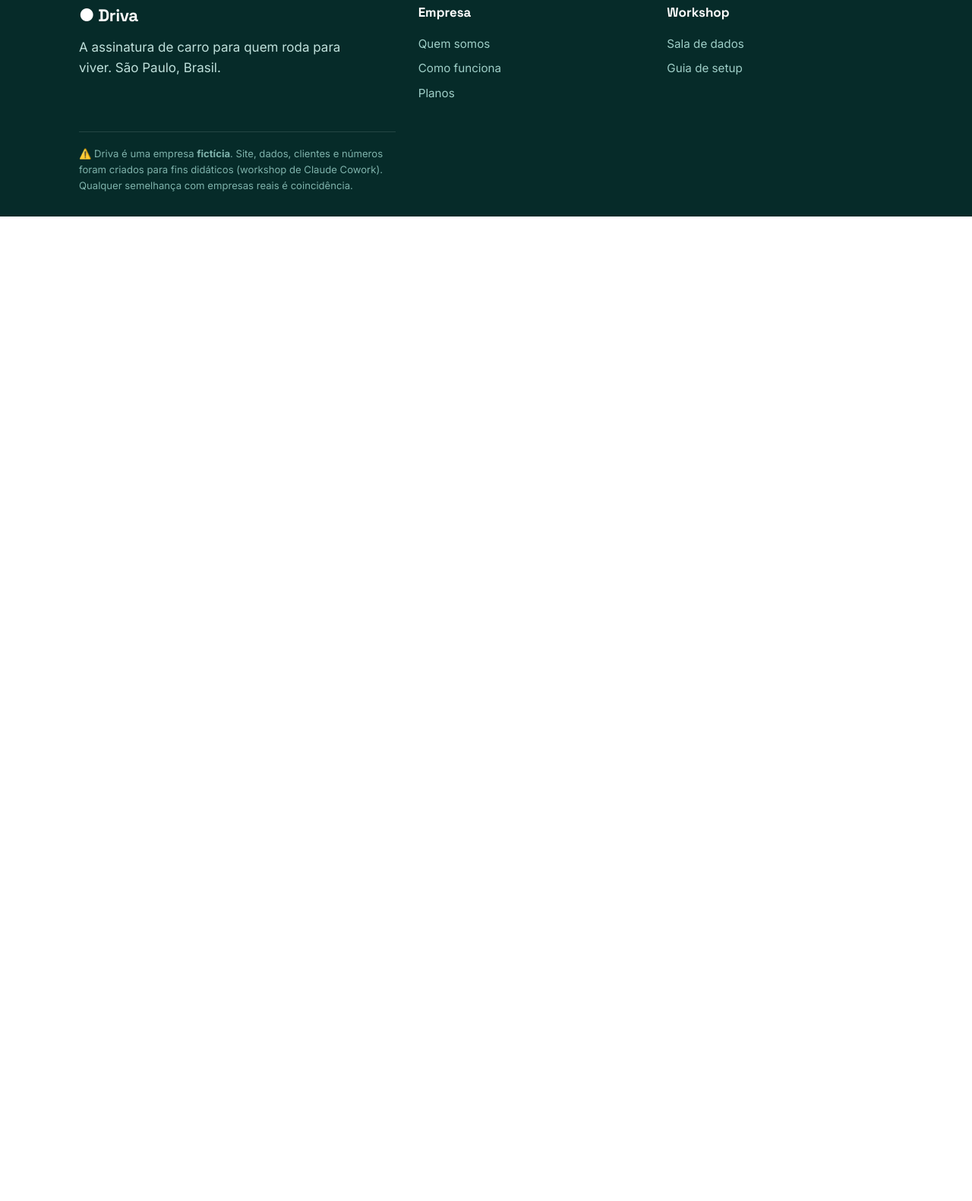
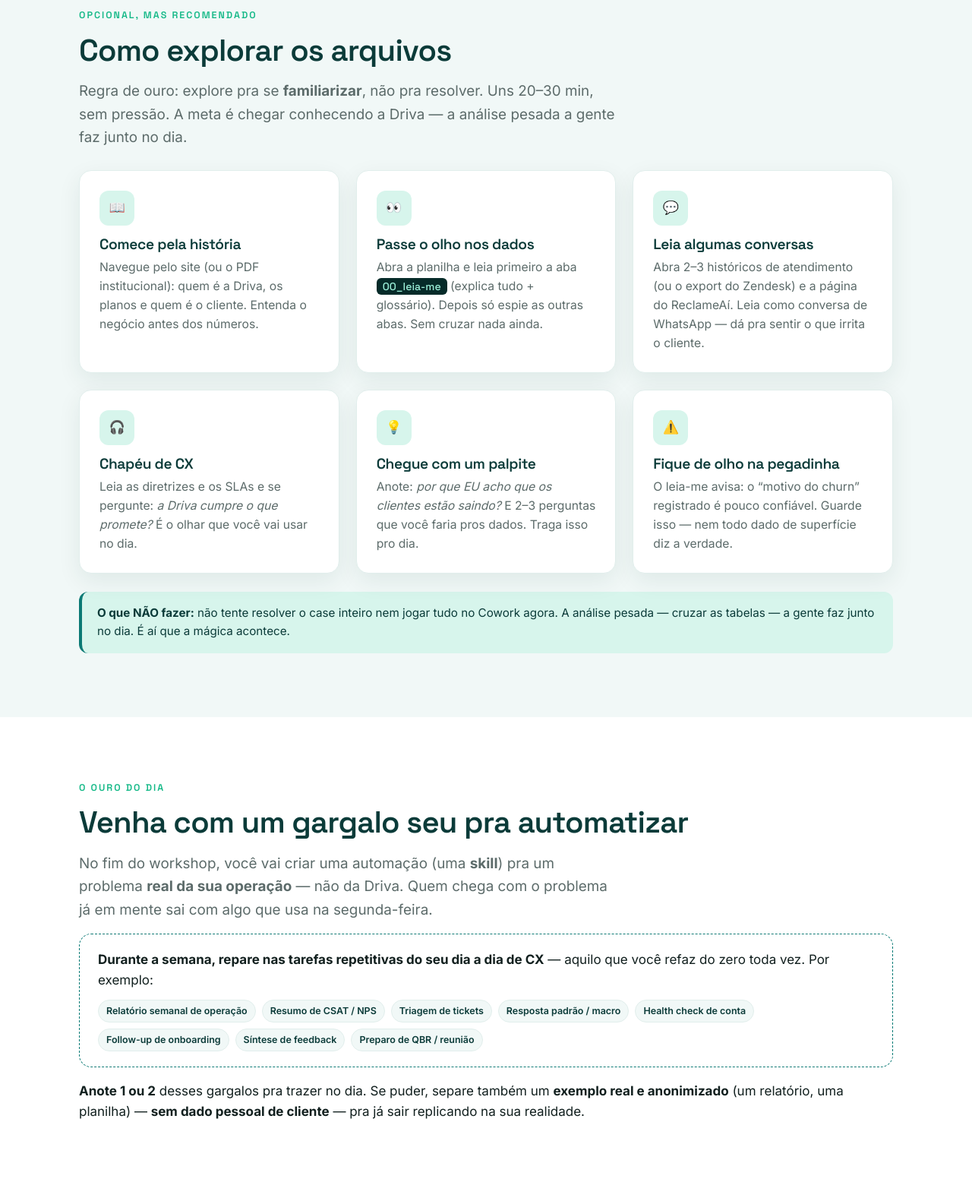
Before and after one commit to murielauler/desafio-driva, a plain HTML site: page setup.html in a window 1280 px wide. Shown: the part 1886-3467 px from the top of the page at 76% size. Before the commit the page ends 2171 px from the top, so only its background shows below. Drawn offline with Linux system fonts and the light colour scheme.

Commit message:
Atualiza setup.html

```diff
--- a/setup.html
+++ b/setup.html
@@ -75,8 +75,47 @@
     </div>
 
     <div class="callout" style="margin-top:20px">
-      <b>Não precisa resolver o desafio agora.</b> O pré-work é só deixar tudo organizado e conectado. As análises a gente faz junto, ao vivo. Curioso? Pode explorar — mas sem pressão.
+      <b>Não precisa resolver o desafio agora.</b> O pré-work é só deixar tudo organizado e conectado. As análises a gente faz junto, ao vivo. Curioso? As dicas abaixo mostram como explorar — sem pressão.
     </div>
+  </div>
+</section>
+
+<section class="section soft">
+  <div class="wrap">
+    <p class="eyebrow">Opcional, mas recomendado</p>
+    <h2>Como explorar os arquivos</h2>
+    <p class="lead">Regra de ouro: explore pra se <b>familiarizar</b>, não pra resolver. Uns 20–30 min, sem pressão. A meta é chegar conhecendo a Driva — a análise pesada a gente faz junto no dia.</p>
+    <div class="grid g3" style="margin-top:28px">
+      <div class="card"><div class="ic">📖</div><h3>Comece pela história</h3><p>Navegue pelo site (ou o PDF institucional): quem é a Driva, os planos e quem é o cliente. Entenda o negócio antes dos números.</p></div>
+      <div class="card"><div class="ic">👀</div><h3>Passe o olho nos dados</h3><p>Abra a planilha e leia primeiro a aba <code>00_leia-me</code> (explica tudo + glossário). Depois só espie as outras abas. Sem cruzar nada ainda.</p></div>
+      <div class="card"><div class="ic">💬</div><h3>Leia algumas conversas</h3><p>Abra 2–3 históricos de atendimento (ou o export do Zendesk) e a página do ReclameAí. Leia como conversa de WhatsApp — dá pra sentir o que irrita o cliente.</p></div>
+      <div class="card"><div class="ic">🎧</div><h3>Chapéu de CX</h3><p>Leia as diretrizes e os SLAs e se pergunte: <i>a Driva cumpre o que promete?</i> É o olhar que você vai usar no dia.</p></div>
+      <div class="card"><div class="ic">💡</div><h3>Chegue com um palpite</h3><p>Anote: <i>por que EU acho que os clientes estão saindo?</i> E 2–3 perguntas que você faria pros dados. Traga isso pro dia.</p></div>
+      <div class="card"><div class="ic">⚠️</div><h3>Fique de olho na pegadinha</h3><p>O leia-me avisa: o “motivo do churn” registrado é pouco confiável. Guarde isso — nem todo dado de superfície diz a verdade.</p></div>
+    </div>
+    <div class="note" style="margin-top:24px"><b>O que NÃO fazer:</b> não tente resolver o case inteiro nem jogar tudo no Cowork agora. A análise pesada — cruzar as tabelas — a gente faz junto no dia. É aí que a mágica acontece.</div>
+  </div>
+</section>
+
+<section class="section">
+  <div class="wrap">
+    <p class="eyebrow">O ouro do dia</p>
+    <h2>Venha com um gargalo seu pra automatizar</h2>
+    <p class="lead">No fim do workshop, você vai criar uma automação (uma <b>skill</b>) pra um problema <b>real da sua operação</b> — não da Driva. Quem chega com o problema já em mente sai com algo que usa na segunda-feira.</p>
+    <div class="callout" style="margin-top:8px">
+      <p style="margin:0 0 12px"><b>Durante a semana, repare nas tarefas repetitivas do seu dia a dia de CX</b> — aquilo que você refaz do zero toda vez. Por exemplo:</p>
+      <div class="tags">
+        <span class="tag-s">Relatório semanal de operação</span>
+        <span class="tag-s">Resumo de CSAT / NPS</span>
+        <span class="tag-s">Triagem de tickets</span>
+        <span class="tag-s">Resposta padrão / macro</span>
+        <span class="tag-s">Health check de conta</span>
+        <span class="tag-s">Follow-up de onboarding</span>
+        <span class="tag-s">Síntese de feedback</span>
+        <span class="tag-s">Preparo de QBR / reunião</span>
+      </div>
+    </div>
+    <p style="margin-top:18px"><b>Anote 1 ou 2</b> desses gargalos pra trazer no dia. Se puder, separe também um <b>exemplo real e anonimizado</b> (um relatório, uma planilha) — <b>sem dado pessoal de cliente</b> — pra já sair replicando na sua realidade.</p>
   </div>
 </section>
 
```
